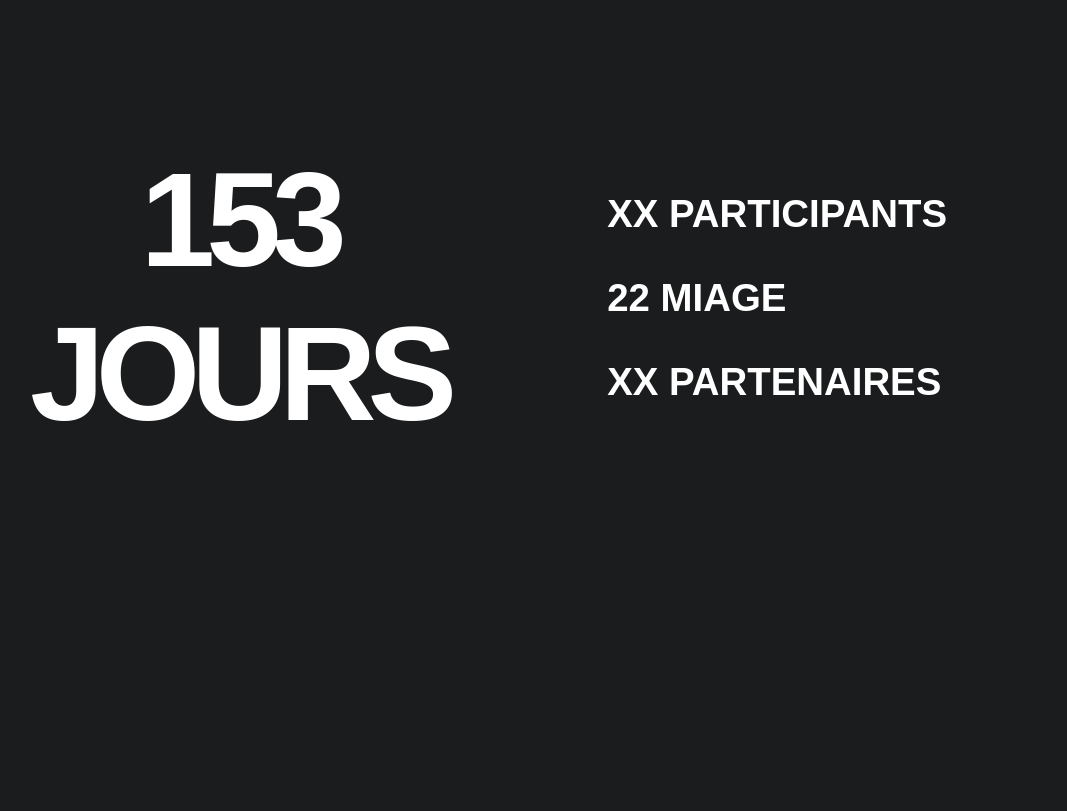
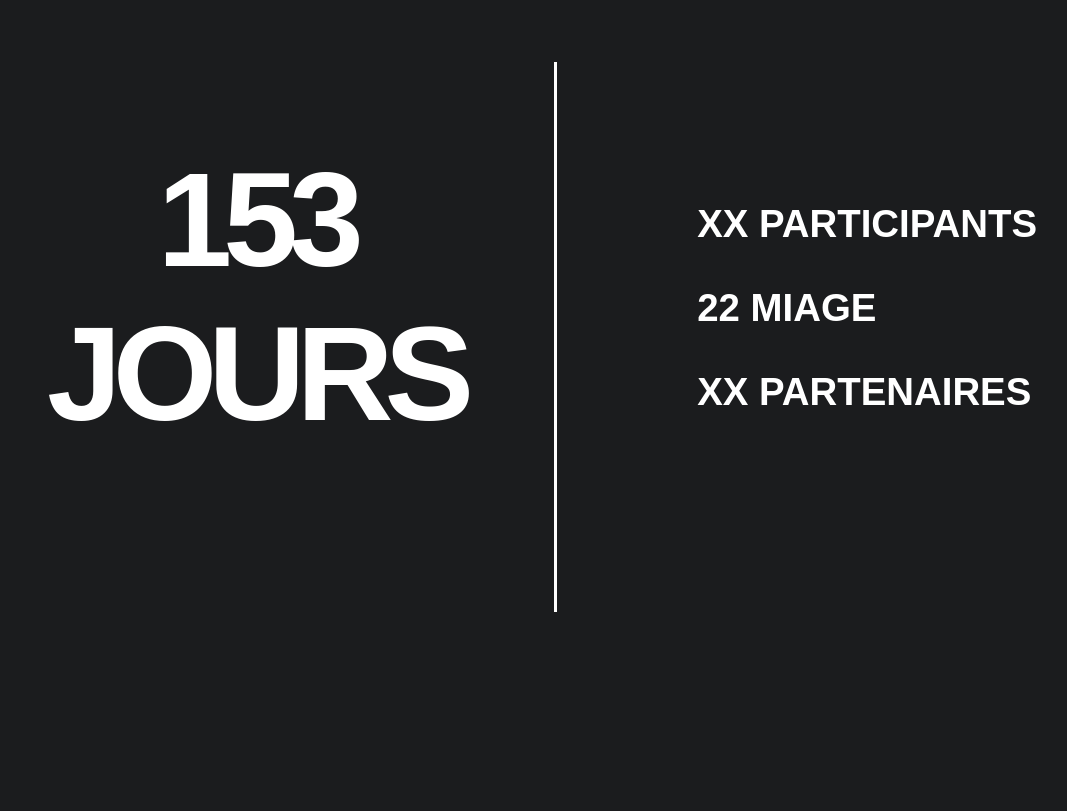
Before and after one commit to TayebMoha/JNM_Symfony_WEB, a Symfony app: template templates/home/index.html.twig in a window 1280 px wide. Shown: the part 108-919 px from the top of the page, without its empty margins (103-1170 px from the left). Run offline with Twig, Linux system fonts and the light colour scheme; the template is opened without the code that fills it, so the values that code supplies are empty; some libraries are stand-ins or nearby versions; some web fonts are replaced.

Commit message:
[typo accueil]

```diff
--- a/templates/base.html.twig
+++ b/templates/base.html.twig
@@ -8,6 +8,7 @@
         <link rel="stylesheet" href="{{ asset('build/style.css') }}">
 
         <link rel="stylesheet" href="https://fonts.googleapis.com/css2?family=Material+Symbols+Outlined:opsz,wght,FILL,GRAD@48,600,0,0"/>
+        <link href="https://fonts.cdnfonts.com/css/gotham" rel="stylesheet">
         {% block javascripts %}
             {{ encore_entry_script_tags('app') }}
         {% endblock %}
--- a/templates/home/index.html.twig
+++ b/templates/home/index.html.twig
@@ -62,18 +62,24 @@
             letter-spacing: -0.7vw;
             align-items: start;
             float: left;
-            margin-left: 133px;
+            margin-left: 150px;
         }
 
         #nb_j {
             text-align: center;
+            font-family: 'Gotham', sans-serif;
         }
 
         #jours {
-            margin: auto;
+
+            font-family: 'Gotham', sans-serif;
         }
 
         #infos {
+            height: 550px;
+            padding-top: 140px;
+            padding-left: 140px;
+            border-left: 3px solid #fff;
             margin: auto;
             float: right;
             color: #fff;
@@ -81,18 +87,19 @@
             font-size: 2vw;
             text-transform: uppercase;
             align-items: start;
-            margin-top: 50px;
-            margin-right: 230px;
+            margin-top: -80px;
+            margin-right: 140px;
+
         }
 
-        #miages{
+        #miages, #participant{
             margin: auto;
             padding-bottom : 40px;
+            font-family: 'Gotham', sans-serif;
         }
 
-        #participant{
-            margin: auto;
-            padding-bottom : 40px;
+        #partenaire{
+            font-family: 'Gotham', sans-serif;
         }
 
         #nanterre{
@@ -212,15 +219,6 @@
             font-weight: 700;
         }
 
-        @keyframes animate {
-            0% {
-                background-position: -500%;
-            }
-            100% {
-                background-position: 500%;
-            }
-        }
-
     </style>
     <script type="text/javascript">
         let nb_jours = document.getElementById('nb_j');
```
Also changed, not shown: templates/concours/index.html.twig (+0 -14 lines), templates/nous_contacter/index.html.twig (+6 -14 lines), public/images/waves.svg.
